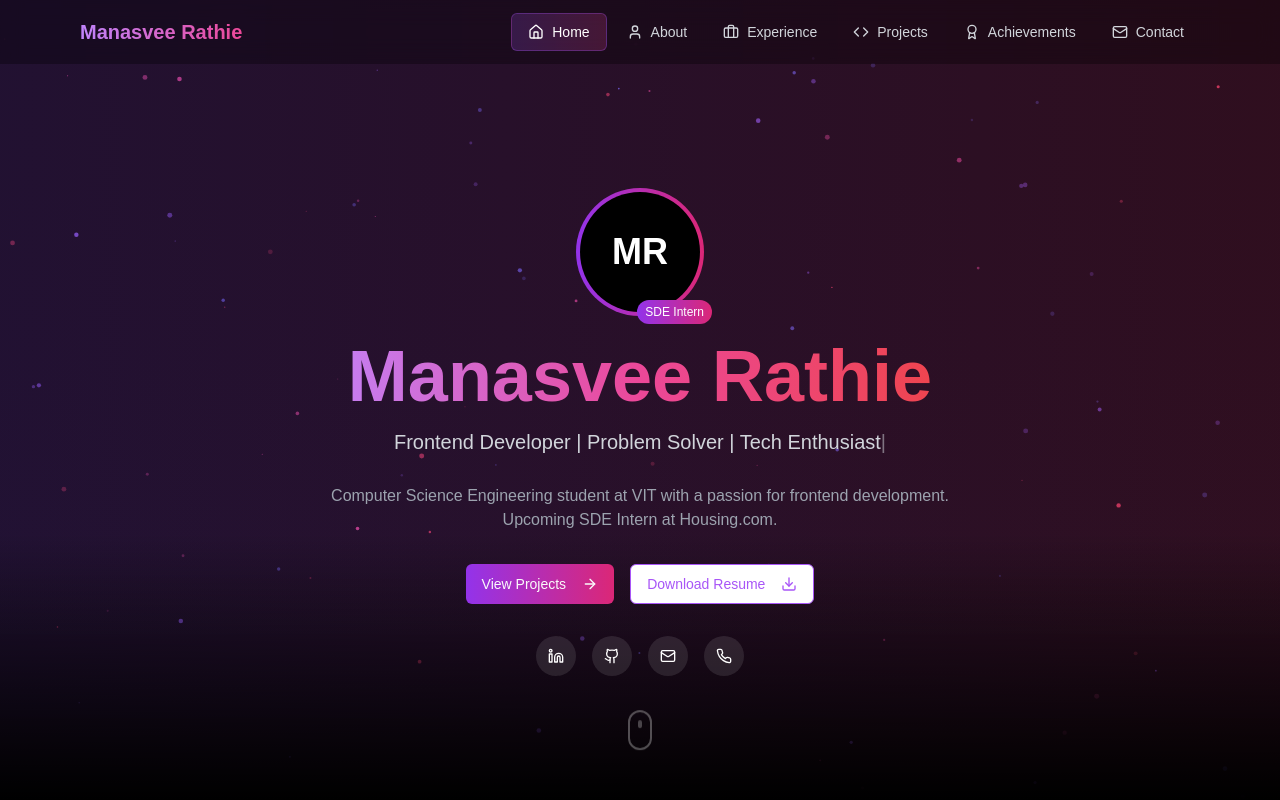
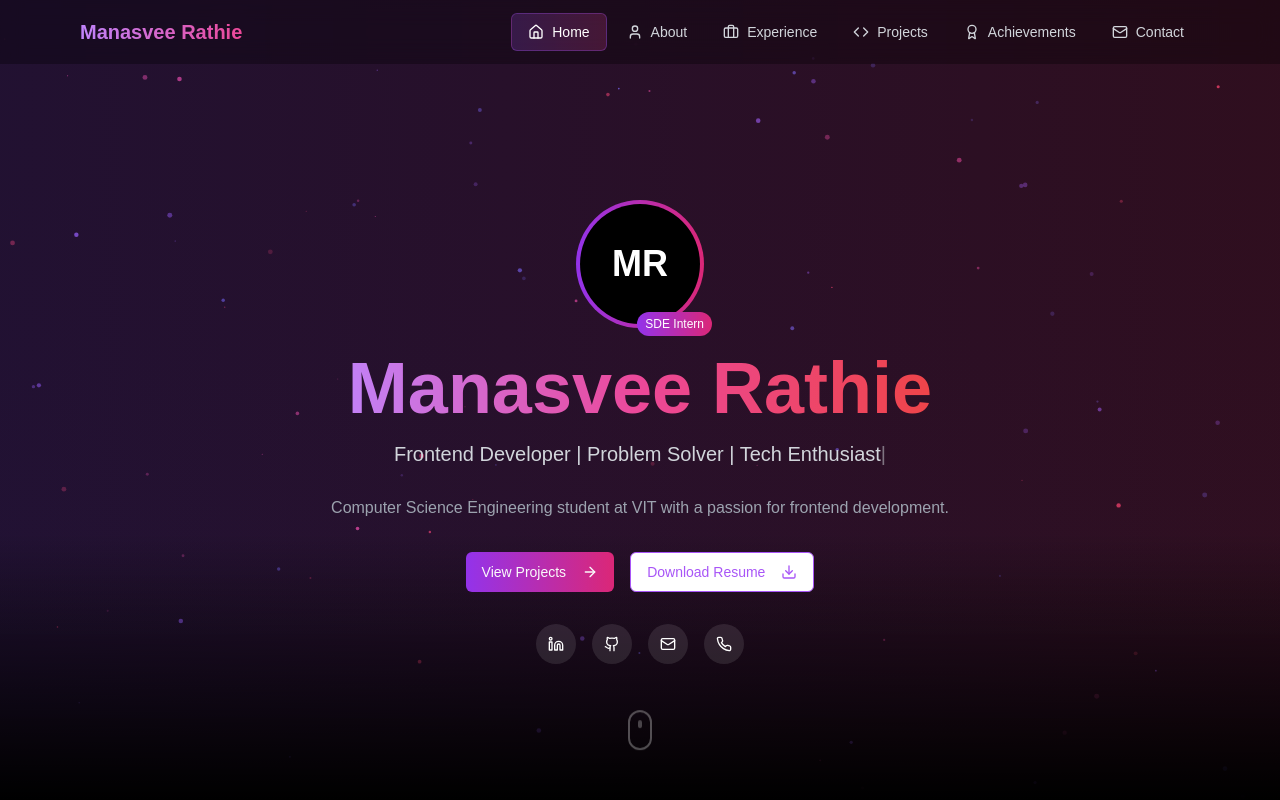
Before and after one commit to Manasvee16/jr-portfolio, a Next.js app: page / in a window 1280 px wide. Shown: the top 800 px of the page. Built offline with nearby package versions, Linux system fonts and the light colour scheme.

Commit message:
Update hero-section.tsx

```diff
--- a/components/hero-section.tsx
+++ b/components/hero-section.tsx
@@ -85,8 +85,7 @@ export function HeroSection() {
           transition={{ delay: 0.9, duration: 0.8 }}
           className="mt-6 text-gray-400 max-w-2xl mx-auto"
         >
-          Computer Science Engineering student at VIT with a passion for frontend development. Upcoming SDE Intern at
-          Housing.com.
+          Computer Science Engineering student at VIT with a passion for frontend development.
         </motion.p>
 
         <motion.div
```
